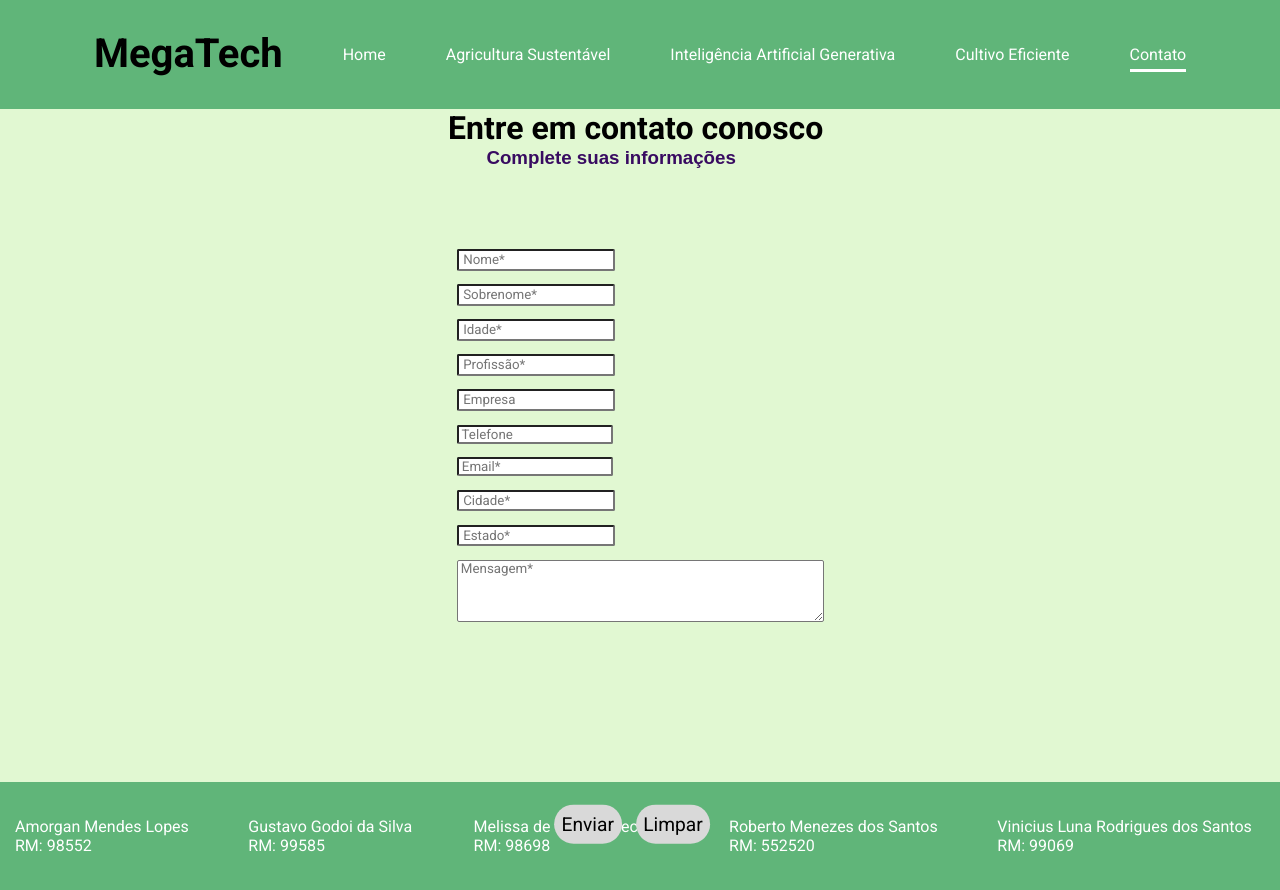
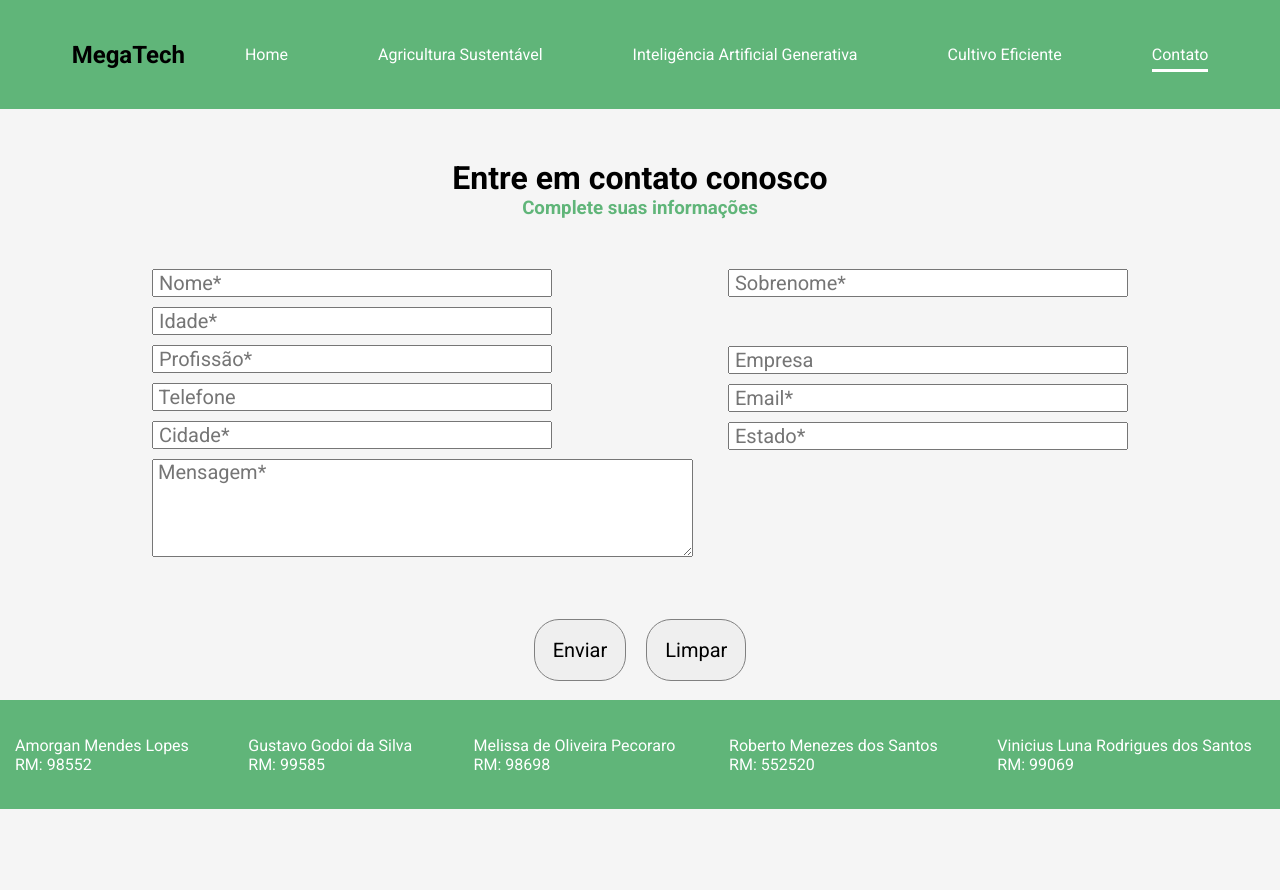
Before and after one commit to GuGodoi7/gs_fiap_web_developer, a plain HTML site: page pages/contato.html in a window 1280 px wide. After the commit the page ends 809 px from the top, so only its background shows below. Drawn offline with Linux system fonts and the light colour scheme.

Commit message:
Recriando (Pagina:Contato)

```diff
--- a/index.css
+++ b/index.css
@@ -476,85 +476,67 @@
   }
 
   /*-----------------Pagina Contato-----------------*/
-
-  #titulo-contato {
-    margin-left: 35%;
+  #titulos{
+    display: flex;
+    justify-content: center;
+    align-items: center;
+    flex-direction: column;
+    margin-top: 50px ;
+    margin-bottom: 50px;
   }
-  #subtitulo-contato {
-    font-family: sans-serif;
-    color: #380b61;
-    margin-left: 38%;
+  #titulos h3{
+    color:#60b579;
   }
-  body {
-    background-color: #e1f8d2;
+  body{
+    background-color: #f5f5f5;
   }
-  fieldset {
+  fieldset{
     border: 0;
+    display: flex;
+    flex-direction: column;
+  }
+  #campos{
+    display: flex;
+    flex-direction: row-reverse;
+    column-gap: 35px ;
+    justify-content: center;
+  }
+  .identificador{
+    display: flex;
+    flex-direction: column;
+    row-gap: 10px;
+  }
+  #botao{
+    display:flex;
+    justify-content: center;
+    margin-top: 58px;
+    column-gap: 20px;
+  }
+  #sobrenome,#nome,#idade,#prof,#tel,#email,#cdd,#estado,#empresa{
+    font-size: 20px ;
+  }
+  #empresa{
+    margin-top: 39px;
+  }
+  #msg{
+    font-size:20px ;
+  }
+  #botao button{
+    padding: 18px;
+    font-size: 20px;
+    border-radius: 25px;
+    border:1px solid gray;
+  }
+  #botao button:hover{
+    background-color: darkgray;
+    cursor: pointer;
+  }
+  #campos input{
+    width:400px;
   }
 
-  .formulario {
-    display: flex;
-    align-items: center;
-    margin: 10% 0 10% 0;
-    flex-direction: column;
-    margin-top: 5em;
-  }
-  #email {
-    display: block;
-  }
 
-  input,
-  textarea {
-    border-radius: 2px;
-    margin-bottom: 1em;
-  }
 
-  .campo label {
-    margin: 0 3px 0 10px;
-  }
-
-  .campo input[type='text'],
-  .campo input[type='email'] .campo input[type='tel'] {
-    padding: 0.1em;
-    display: block;
-    margin-bottom: 1em;
-  }
-
-  textarea {
-    border-radius: 2px;
-    margin-bottom: 0, 2em;
-    display: flex;
-  }
-
-  button {
-    font-size: 1.2em;
-    border-radius: 25px;
-    padding: 0.4em;
-    background-color: #d9d9d9;
-    border: none;
-    margin: 0 0 0 10px;
-  }
-
-  .botao {
-    font-size: 1em;
-    border: 0;
-    margin-bottom: 1em;
-    color: #ffffff;
-    padding: 0.2em 0.6em;
-    position: absolute;
-    top: 103%;
-    left: 49%;
-    margin-right: -50%;
-    transform: translate(-50%, -50%);
-  }
-
-  button:hover {
-    background-color: #bebebe;
-    cursor: pointer;
-  }
-}
-
-@media (min-width: 769px) and (max-width: 1279px) {
   /*-----------------Cabeçalho e Rodapé-----------------*/
   .nome_grupo {
     font-size: 24px;
--- a/pages/contato.html
+++ b/pages/contato.html
@@ -45,34 +45,32 @@
             </nav>
           </div>
     </header>
-    <div>
-      <h1 id="titulo-contato">Entre em contato conosco</h1>
-      <h3 id="subtitulo-contato">Complete suas informações </h3>
+    <div id="titulos">
+      <h1 "titulo-contato">Entre em contato conosco</h1>
+      <h3 "subtitulo-contato">Complete suas informações </h3>
     </div>
       <form class="formulario">
         <fieldset>
-            <div class="campo">
+          <div id="campos">
+          <section class="identificador">
+            <input type="text" name="sobrenome" id="sobrenome" required placeholder=" Sobrenome*">
+            <input type="text" name="empresa" id="empresa" placeholder=" Empresa">
+            <input type="email" name="email" id="email" required placeholder=" Email*">
+            <input type="text" name="estado" id="estado" required placeholder=" Estado*">
+          </section>
+          <section class="identificador">
               <input type="text" name="nome" id="nome" required placeholder=" Nome*">
-              <input type="text" nome="sobrenome" id="sobrenome" required placeholder=" Sobrenome*">
               <input type="text" name="idade" id="idade" required placeholder=" Idade*">
-            </div>
-            <div class="campo">
               <input type="text" name="profissão" id="prof" required placeholder=" Profissão*">
-              <input type="text" name="empresa" id="empresa" placeholder=" Empresa">
-            </div>
-            <div class="campo">
-              <input type="tel" name="telefone" pattern="^\(\d{2}\) \{4,5} \d{4}$"
+              <input type="tel" name ="telefone" id="tel" pattern="^\(\d{2}\) \{4,5} \d{4}$"
               placeholder=" Telefone">
-              <input type="email" name="email" id="email" required placeholder=" Email*">
-            </div>
-            <div class="campo">
               <input type="text" name="cdd" id="cdd" required placeholder=" Cidade*">
-              <input type="text" name="estado" id="estado" required placeholder=" Estado*">
-            </div>
             <div class="campo-mensagem">
               <textarea name="msg" id="msg" cols="50" rows="4" required placeholder=" Mensagem*"></textarea>
-            </div class="campo">
-            <div class="botao">
+            </div>
+            </section>
+         </div>
+            <div id="botao">
               <button type="submit">Enviar</button>
               <button type="reset">Limpar</button>
             </div>
```
